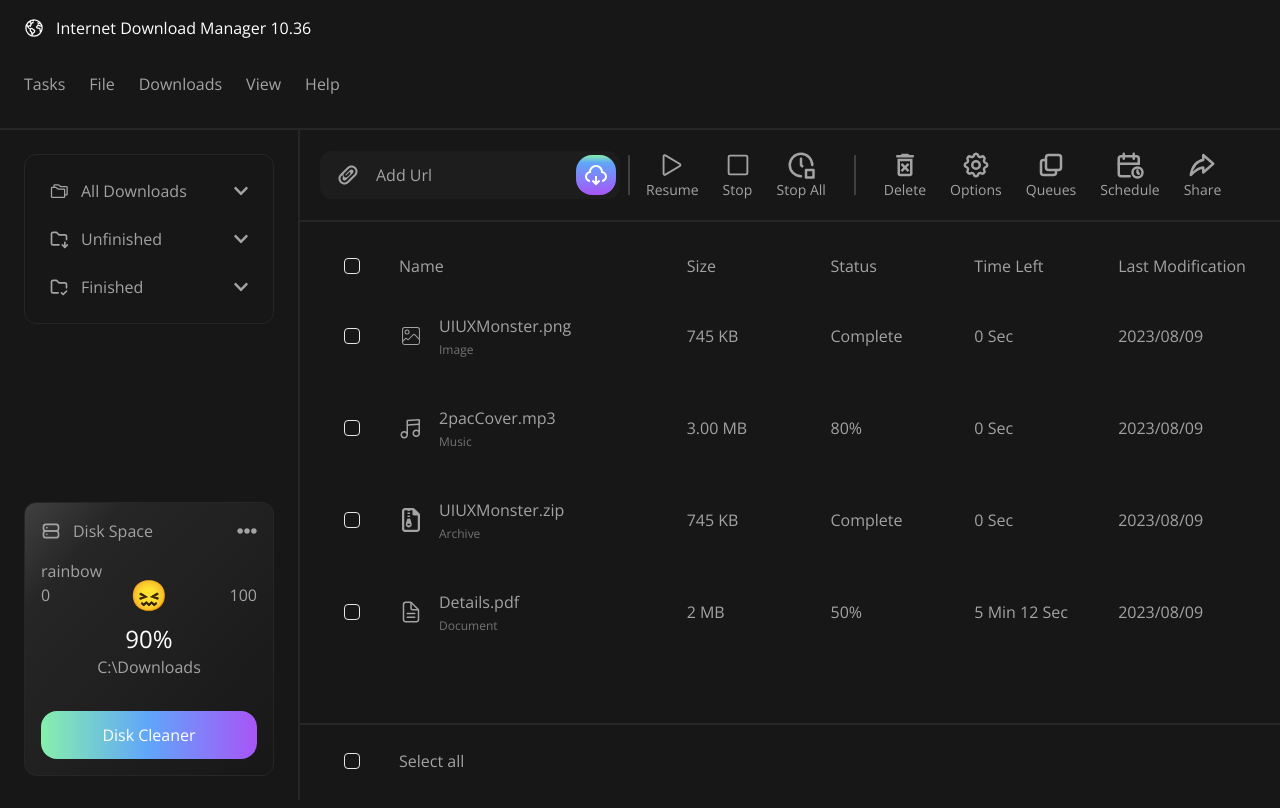
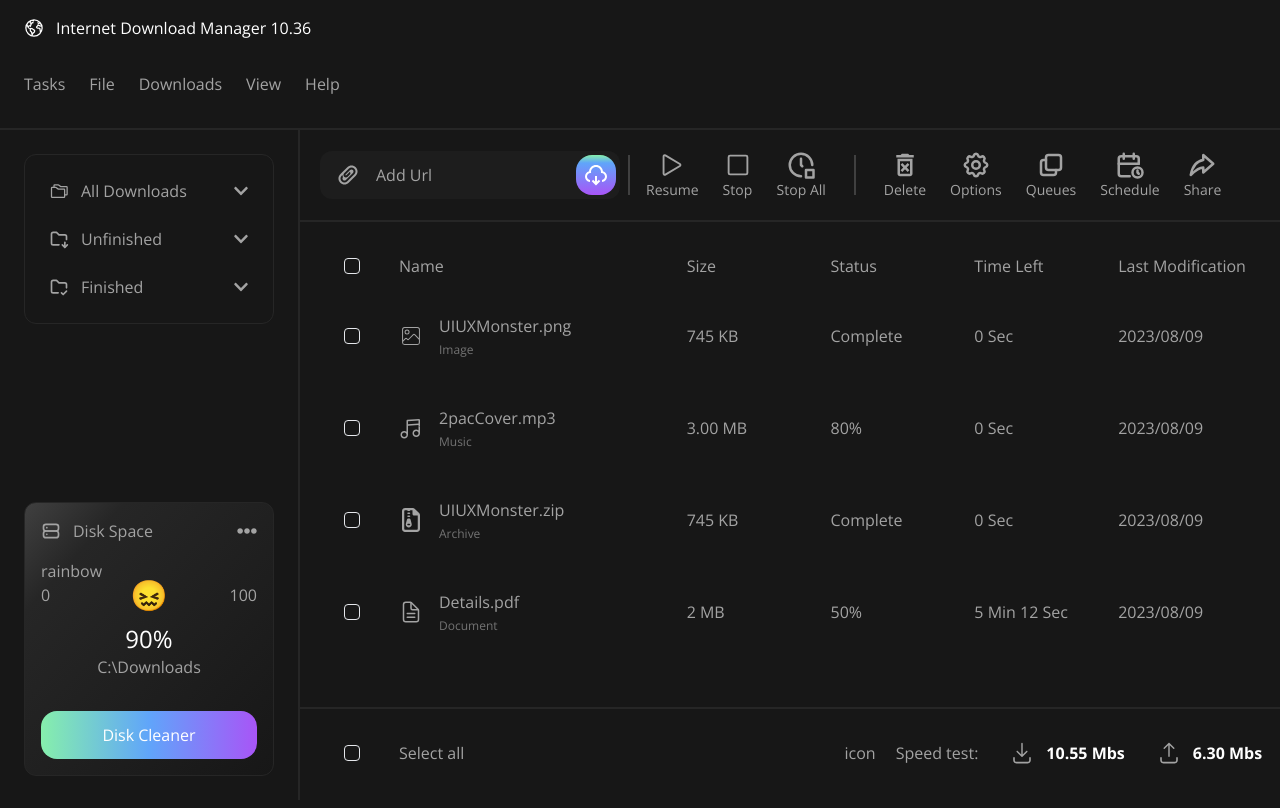
Before and after one commit to brianmstricker/file-management-ui, a Next.js app: page / in a window 1280 px wide. Shown: the top 808 px of the page. Built offline with nearby package versions, Linux system fonts and the light colour scheme.

Commit message:
feat: checkbox functionality

```diff
--- a/src/app/globals.css
+++ b/src/app/globals.css
@@ -11,3 +11,7 @@
 input[type="checkbox"]:checked + label {
  background: linear-gradient(to bottom right, #48bb78, #4299e1, #9f7aea);
 }
+
+input[type="checkbox"]:checked + label > span {
+ display: block;
+}
--- a/src/app/page.tsx
+++ b/src/app/page.tsx
@@ -2,11 +2,13 @@
 import ContextMenu from "@/components/ContextMenu";
 import LeftSide from "@/components/LeftSide";
 import PageTopBar from "@/components/PageTopBar";
-import { useRef, useState } from "react";
+import { useEffect, useRef, useState } from "react";
 import { CiImageOn } from "react-icons/ci";
 import { VscMusic } from "react-icons/vsc";
-import { FaRegFileZipper } from "react-icons/fa6";
+import { FaRegFileZipper, FaCheck } from "react-icons/fa6";
 import { IoDocumentTextOutline } from "react-icons/io5";
+import { RxDownload, RxUpload } from "react-icons/rx";
+import { cn } from "@/lib/utils";
 
 type File = {
  type: string;
@@ -60,6 +62,7 @@
 
 export default function Home() {
  const [contextMenu, setContextMenu] = useState(initContextMenu);
+ const [selectedFile, setSelectedFile] = useState<File | null>(null);
  const contextRef = useRef<HTMLDivElement>(null);
  const containerRef = useRef<HTMLDivElement>(null);
  function handleOnContextMenu(e: React.MouseEvent<HTMLDivElement>, file: File) {
@@ -81,12 +84,36 @@
    } else {
     y = clientY - contextRefAttr.height - 175;
    }
+   setSelectedFile(file);
    setContextMenu({ show: true, x, y });
   }
  }
  const closeContextMenu = () => {
+  setSelectedFile(null);
   setContextMenu(initContextMenu);
  };
+ useEffect(() => {
+  const allSelected = document.getElementById(
+   "allSelected"
+  ) as HTMLInputElement;
+  const otherFormCheckboxes = document.querySelectorAll(
+   "input[type=checkbox]:not(#allSelected):not(#selectAll)"
+  );
+  otherFormCheckboxes.forEach((checkbox) => {
+   if (checkbox instanceof HTMLInputElement) {
+    checkbox.addEventListener("change", () => {
+     const allOtherCheckboxesChecked = Array.from(otherFormCheckboxes).every(
+      (checkbox) => checkbox instanceof HTMLInputElement && checkbox.checked
+     );
+     if (allOtherCheckboxesChecked) {
+      allSelected.checked = true;
+     } else {
+      allSelected.checked = false;
+     }
+    });
+   }
+  });
+ }, []);
  return (
   <div className="flex-1 h-full flex relative">
    <LeftSide />
@@ -98,13 +125,19 @@
     >
      <div className="customGrid items-center px-3 py-4 mb-1">
       <span>
-       <label htmlFor="checkAll" className="border w-4 h-4 block rounded-[4px]">
        <input
         type="checkbox"
-         name="checkAll"
-         id="checkAll"
+        name="allSelected"
+        id="allSelected"
         className="hidden"
        />
+       <label
+        htmlFor="allSelected"
+        className="border w-4 h-4 flex items-center justify-center rounded-[4px] pointer-events-none select-none"
+       >
+        <span className="hidden">
+         <FaCheck className="text-white text-[10px]" />
+        </span>
        </label>
       </span>
       <span className="col-span-2">Name</span>
@@ -124,7 +157,11 @@
       {files.map((file) => (
        <div
         key={file.name}
-        className="hover:bg-neutral-800/80 transition-all duration-500 cursor-pointer w-full rounded-xl customGrid items-center px-3 py-4 mb-1"
+        className={cn(
+         "transition-all duration-500 cursor-pointer w-full rounded-xl customGrid items-center px-3 py-4 mb-1 ",
+         selectedFile?.name === file.name && "bg-neutral-700",
+         !selectedFile && "hover:bg-neutral-800/80"
+        )}
         ref={contextRef}
         onContextMenu={(e) => handleOnContextMenu(e, file)}
        >
@@ -132,8 +169,12 @@
          <input type="checkbox" id={file.name} className="hidden" />
          <label
           htmlFor={file.name}
-          className="border w-4 h-4 block rounded-[4px] cursor-pointer"
-         />
+          className="border w-4 h-4 rounded-[4px] cursor-pointer flex items-center justify-center"
+         >
+          <span className="hidden">
+           <FaCheck className="text-white text-[10px]" />
+          </span>
+         </label>
         </span>
         <div className="col-span-2 flex items-center gap-4">
          <span className="text-2xl">
@@ -163,22 +204,55 @@
        </div>
       ))}
      </div>
-     <div className="absolute bottom-[95px] border-t-2 border-t-neutral-800 w-full left-0 py-6">
+     <div className="absolute bottom-[95px] border-t-2 border-t-neutral-800 w-full left-0 py-8">
       <div className="pl-11 customGrid items-center justify-center">
        <span>
-        <label
-         htmlFor="checkAll"
-         className="border w-4 h-4 block rounded-[4px]"
-        >
         <input
          type="checkbox"
-          name="checkAll"
-          id="checkAll"
+         name="selectAll"
+         id="selectAll"
          className="hidden"
         />
+        <label
+         htmlFor="selectAll"
+         className="border w-4 h-4 flex items-center justify-center rounded-[4px] cursor-pointer select-none"
+         onClick={() => {
+          const selectAll = document.getElementById(
+           "selectAll"
+          ) as HTMLInputElement;
+          const allOtherCheckboxes = document.querySelectorAll(
+           "input[type=checkbox]:not(#selectAll)"
+          );
+          allOtherCheckboxes.forEach((checkbox) => {
+           if (checkbox instanceof HTMLInputElement) {
+            if (selectAll.checked) {
+             checkbox.checked = false;
+            } else {
+             checkbox.checked = true;
+            }
+           }
+          });
+         }}
+        >
+         <span className="hidden">
+          <FaCheck className="text-white text-[10px]" />
+         </span>
         </label>
        </span>
-       <span>Select all</span>
+       <span className="col-span-2">Select all</span>
+       <span />
+       <div className="flex col-span-3 gap-8">
+        <span>icon</span>
+        <span className="-ml-3">Speed test:</span>
+        <div className="flex items-center gap-3">
+         <RxDownload className="text-2xl" />
+         <span className="font-bold text-white">10.55 Mbs</span>
+        </div>
+        <div className="flex items-center gap-3">
+         <RxUpload className="text-2xl" />
+         <span className="font-bold text-white">6.30 Mbs</span>
+        </div>
+       </div>
       </div>
      </div>
     </div>
```
Lines whose indentation alone changed are shown as unchanged.
